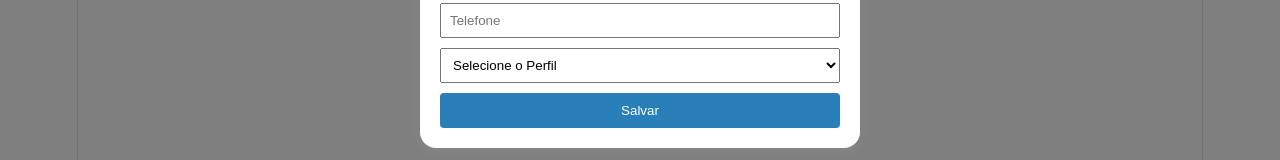
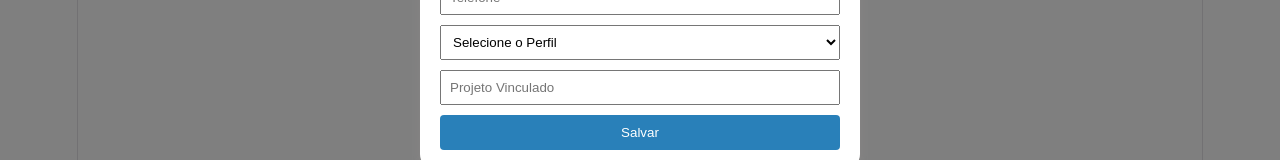
Before and after one commit to ctt-victor/projeto-recode-voluntarios, a React (Vite) app in the folder voluntarios/: page /voluntarios in a window 1280 px wide. Both pictures are taken after a click on the button "+ Novo Participante". Shown: the part 460-620 px from the top of the page. Built offline with nearby package versions, Linux system fonts and the light colour scheme; no server answers.

Commit message:
Update Participantes.jsx

```diff
--- a/voluntarios/src/pages/Participantes.jsx
+++ b/voluntarios/src/pages/Participantes.jsx
@@ -32,7 +32,17 @@ export default function Participantes() {
 
   async function salvar(evento) {
     evento.preventDefault();
-    const objeto = { nome, cpf, email, data_nascimento: dataNascimento, telefone, perfil, projeto };
+
+
+    const objeto = {
+      nome,
+      cpf,
+      email,
+      dataNascimento,
+      telefone,
+      perfil,
+      projeto
+    };
 
     const metodo = idEditando ? 'PUT' : 'POST';
     const endpoint = idEditando ? `${URL}/${idEditando}` : URL;
@@ -66,7 +76,7 @@ export default function Participantes() {
     setNome(item.nome);
     setCpf(item.cpf);
     setEmail(item.email);
-    setDataNascimento(item.data_nascimento || '');
+    setDataNascimento(item.dataNascimento || '');
     setTelefone(item.telefone || '');
     setPerfil(item.perfil);
     setProjeto(item.projeto || '');
@@ -85,7 +95,11 @@ export default function Participantes() {
     setModalAberto(false);
   }
 
+
   const colunasTabela = ["Nome", "CPF", "E-mail", "Nascimento", "Telefone", "Perfil", "Projeto"];
+
+
+  const chavesMapeadas = ["nome", "cpf", "email", "dataNascimento", "telefone", "perfil", "projeto"];
 
   return (
     <div style={{ padding: '20px', fontFamily: 'Arial' }}>
@@ -138,6 +152,7 @@ export default function Participantes() {
             type="date"
             value={dataNascimento}
             onChange={e => setDataNascimento(e.target.value)}
+            required
             style={{ padding: '8px' }}
           />
 
@@ -161,6 +176,14 @@ export default function Participantes() {
             <option value="Aluno">Aluno</option>
           </select>
 
+          <input
+            type="text"
+            placeholder="Projeto Vinculado"
+            value={projeto}
+            onChange={e => setProjeto(e.target.value)}
+            style={{ padding: '8px' }}
+          />
+
           <button type="submit" style={{ padding: '10px', background: '#2980b9', color: '#fff', border: 'none', cursor: 'pointer', borderRadius: '4px' }}>
             {idEditando ? 'Atualizar' : 'Salvar'}
           </button>
@@ -169,6 +192,7 @@ export default function Participantes() {
 
       <Tabela
         colunas={colunasTabela}
+        chaves={chavesMapeadas}
         dados={lista}
         onEditar={prepararEdicao}
         onExcluir={excluir}
```
